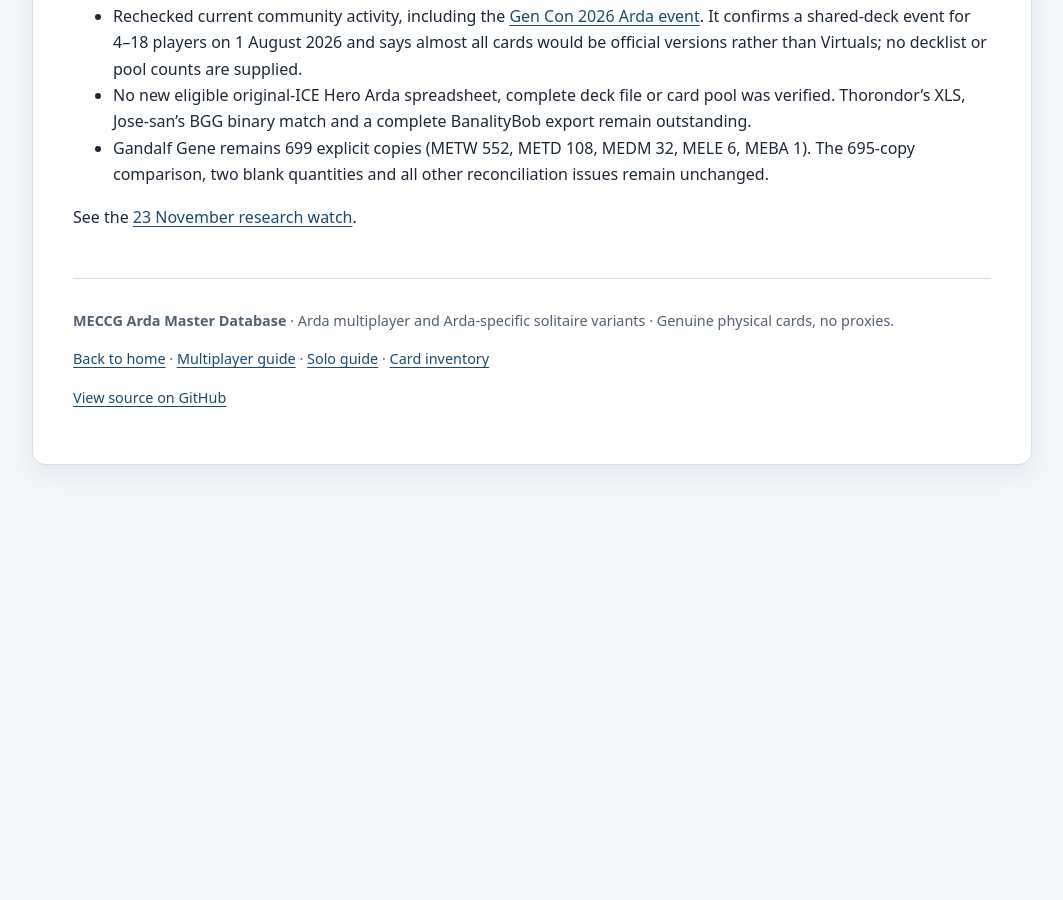
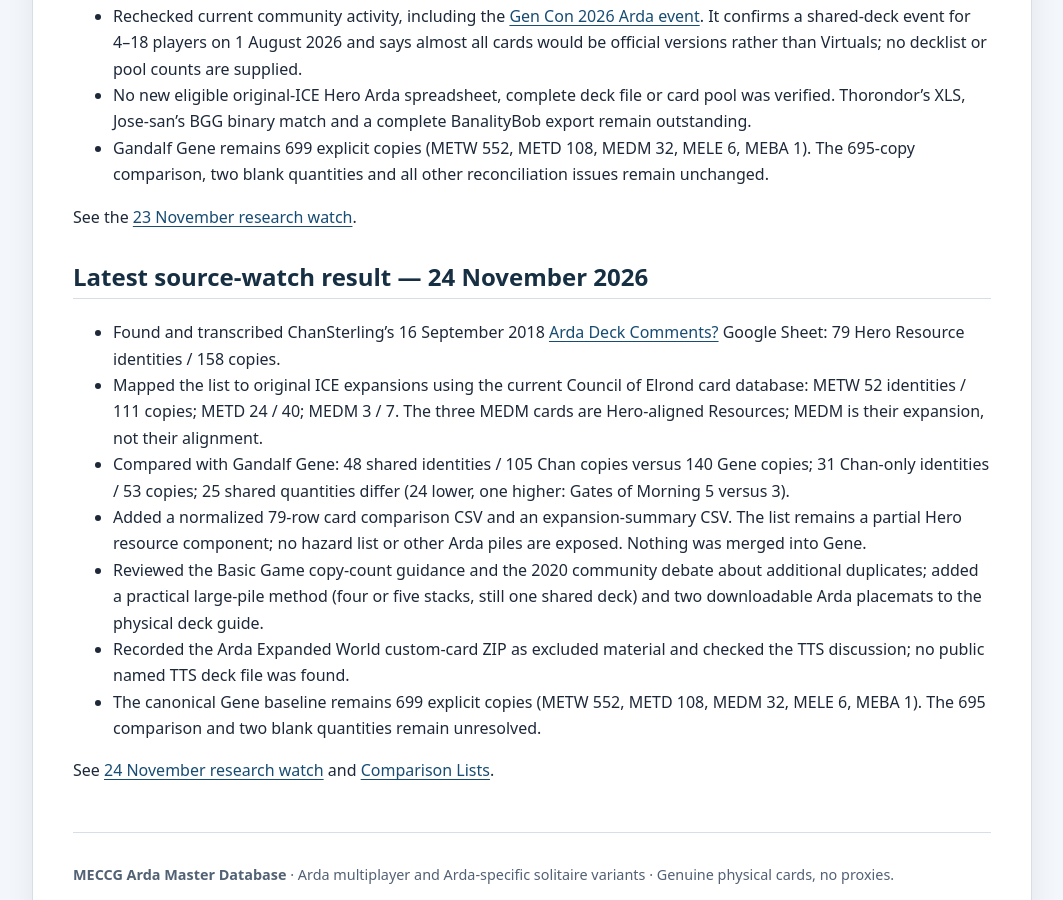
Before and after one commit to JamSpot/meccg-arda-master-database, a Jekyll site: the page built from docs/research-progress.md, in a window 1280 px wide and 900 px high, scrolled down 11542 px. Shown: the whole window, without its empty margins (108-1171 px from the left). Built offline with Jekyll 4.4.1, drawn with Linux system fonts in a browser that asks for light colours; our own code applies the rules of GitHub Pages for plain Markdown files; before the commit the page ends 12031 px from its top, so only the background shows below that.

Commit message:
Update Arda research and deck guidance — 24 November 2026

```diff
--- a/docs/research-progress.md
+++ b/docs/research-progress.md
@@ -219,3 +219,16 @@ See [18 November source review](wizards-and-dragons-arda-source-review.html) and
 - Gandalf Gene remains 699 explicit copies (METW 552, METD 108, MEDM 32, MELE 6, MEBA 1). The 695-copy comparison, two blank quantities and all other reconciliation issues remain unchanged.
 
 See the [23 November research watch](research-watch-2026-11-23.html).
+
+
+## Latest source-watch result — 24 November 2026
+
+- Found and transcribed ChanSterling's 16 September 2018 [Arda Deck Comments?](https://www.councilofelrond.org/forum/viewtopic.php?f=37&t=3499) Google Sheet: 79 Hero Resource identities / 158 copies.
+- Mapped the list to original ICE expansions using the current Council of Elrond card database: METW 52 identities / 111 copies; METD 24 / 40; MEDM 3 / 7. The three MEDM cards are Hero-aligned Resources; MEDM is their expansion, not their alignment.
+- Compared with Gandalf Gene: 48 shared identities / 105 Chan copies versus 140 Gene copies; 31 Chan-only identities / 53 copies; 25 shared quantities differ (24 lower, one higher: Gates of Morning 5 versus 3).
+- Added a normalized 79-row card comparison CSV and an expansion-summary CSV. The list remains a partial Hero resource component; no hazard list or other Arda piles are exposed. Nothing was merged into Gene.
+- Reviewed the Basic Game copy-count guidance and the 2020 community debate about additional duplicates; added a practical large-pile method (four or five stacks, still one shared deck) and two downloadable Arda placemats to the physical deck guide.
+- Recorded the Arda Expanded World custom-card ZIP as excluded material and checked the TTS discussion; no public named TTS deck file was found.
+- The canonical Gene baseline remains 699 explicit copies (METW 552, METD 108, MEDM 32, MELE 6, MEBA 1). The 695 comparison and two blank quantities remain unresolved.
+
+See [24 November research watch](research-watch-2026-11-24.html) and [Comparison Lists](comparison-lists.html#chansterling--2018-hero-play-deck-component-reviewed-24-november-2026).
```
